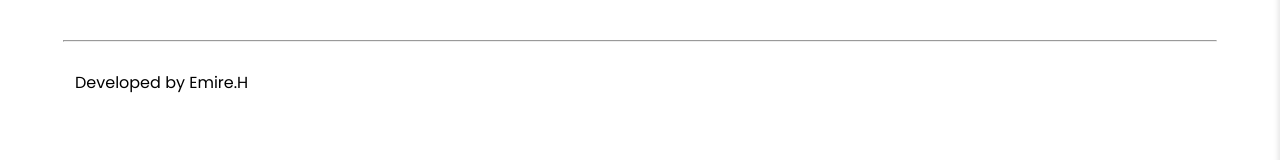
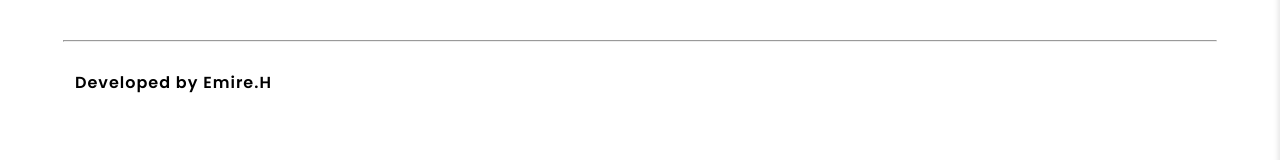
Before and after one commit to EmireHaouas/furniro, a React (Vite) app in the folder furniro/: page /furniro/checkout in a window 1280 px wide. Shown: the part 587-747 px from the top of the page. Built offline with nearby package versions, Linux system fonts and the light colour scheme.

Commit message:
added font weight in credit section

```diff
--- a/furniro/src/Components/Global/Footer.css
+++ b/furniro/src/Components/Global/Footer.css
@@ -96,9 +96,10 @@
 }
 .credit{
     font-family: 'poppins', sans-serif;
-    font-weight: 400;
+    font-weight: 600;
     font-size: 16px;
     margin: 20px 0 20px 75px;
+    letter-spacing: 1px;
 }
 .credit_Section{
     display: flex;
```
